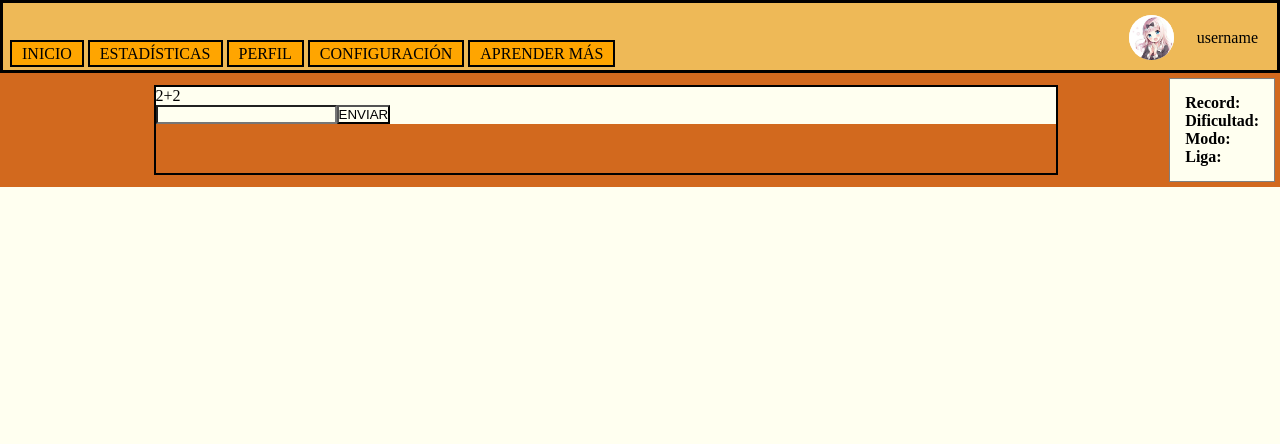
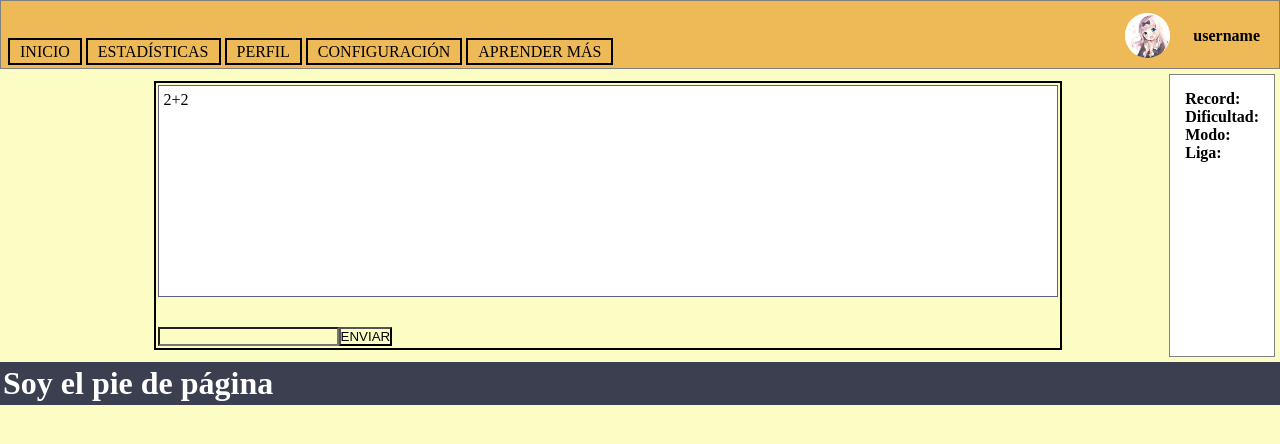
Before and after one commit to StveAle/matetip, a plain HTML site: page index.html in a window 1280 px wide. Drawn offline with Linux system fonts and the light colour scheme.

Commit message:
se supone que esta es la estructura

```diff
--- a/estilo.css
+++ b/estilo.css
@@ -1,13 +1,13 @@
 * {
     padding: 0px;
     margin: 0px;
-    background-color: ivory;
+    background-color: rgb(252, 253, 196);
 }
 
 .cabecera {
     display:flex;
     background-color: rgb(238, 185, 87);
-    border: rgb(0, 0, 0) solid;
+    border: 1px solid gray;
     height: 50px;
     padding: 7px;
     padding-top: 10px;
@@ -16,19 +16,38 @@
 }
 .cuerpo {
     display: flex;
-    background-color: chocolate;
+    background-color: rgba(255, 189, 141, 0);
     justify-content: space-around;
 }
+
 .formulario{
+    display: flex;
     margin: 12px;
     margin-left: 12%;
     width: 900px;
-    background: transparent;
+    background:transparent;
     border: 2px solid black;
+    flex-wrap: wrap;
+    align-content: space-between;
+    padding: 2px;
+}
+
+.formulario form{
+    width: 100%;
+    height: 100%;
+}
+
+.output {
+    padding: 5px;
+    border: 1px solid rgb(93, 93, 136);
+    height: 200px;
+    background: white;
 }
 
 .over-form {
     display: flex;
+    margin-top: 30px;
+
 }
 
 .lateral {
@@ -36,7 +55,11 @@
     margin-left: auto;
     padding: 15px;
     border: 1px solid gray;
+    background: white;
+}
 
+.lateral h4 {
+    background: transparent;
 }
 
 .nav-top {
@@ -46,7 +69,7 @@
 
 .nv-botton {
     border: 2px solid black;
-    background-color: orange;
+    background-color:transparent;
     padding: 3px 10px;
 
 }
@@ -62,9 +85,14 @@
 }
 
 #nombre {
-    background-color: rgba(255, 255, 255, 0);
+    background: transparent;
+}
+
+#nombre b{
+    background-color: transparent;
     margin-left: 14px;
     padding: 9px;
+    background: transparent;
 
 }
 
@@ -82,3 +110,10 @@
     width: 100%;
     object-fit: cover;
 }
+
+.footer h1{
+    margin-top: auto;
+    background: rgb(59, 63, 80);
+    color: white;
+    padding: 3px;
+}
--- a/index.html
+++ b/index.html
@@ -20,7 +20,7 @@
         <div id="foto-perfil">
             <img src="perfilwaifu.jpg" alt="foto de perfil" />
         </div>
-        <div id="nombre"> username</div>
+        <div id="nombre"> <b>username</b></div>
     </div>
 </div>
 <div class="cuerpo">
@@ -39,6 +39,10 @@
         <h4>Modo:</h4>
         <h4>Liga:</h4>
     </div>
+
+</div>
+<div class="footer">
+    <h1>Soy el pie de página</h1>
 </div>
 </body>
 </html>
```
